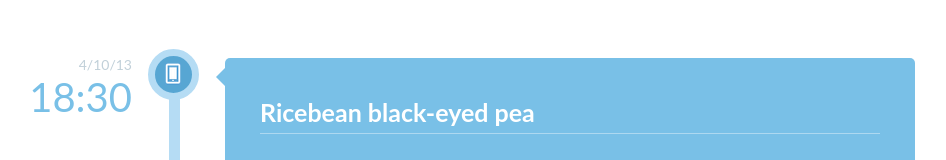
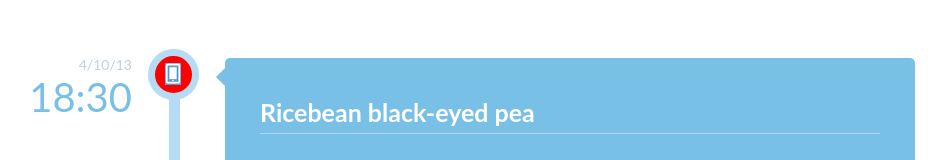
Before and after one commit to jjhampton/1.3-timeline-layout, a plain HTML site: page index.html in a window 1280 px wide. In both pictures the pointer is over the element 354 px from the left and 74 px from the top of the page. Shown: the top 160 px of the page, without its empty margins (181-1127 px from the left). Drawn offline with Linux system fonts and the light colour scheme.

Commit message:
Add pseudoclass:hover and transition property to enable color-change effect on .icon-circle.

```diff
--- a/assets/stylesheets/main.css
+++ b/assets/stylesheets/main.css
@@ -139,6 +139,12 @@ TIMELINE VERTICAL
 	z-index: 1;
 }
 
+.icon-circle:hover {
+	background-color: red;
+  cursor: pointer;
+  -webkit-transition: background-color 2s ease-out;
+}
+
 .icon-circle img {
 	position: relative;
 }
@@ -244,6 +250,7 @@ darker-blue: #4796C4
 horizontal line: #ADD8F0
 icon-circle background: #57A6D3
 icon-circle border: #B5DCF4
+transition blue hover: #0273AF
 
 COLOR CLASSES:
 ---------------------------*/
```
